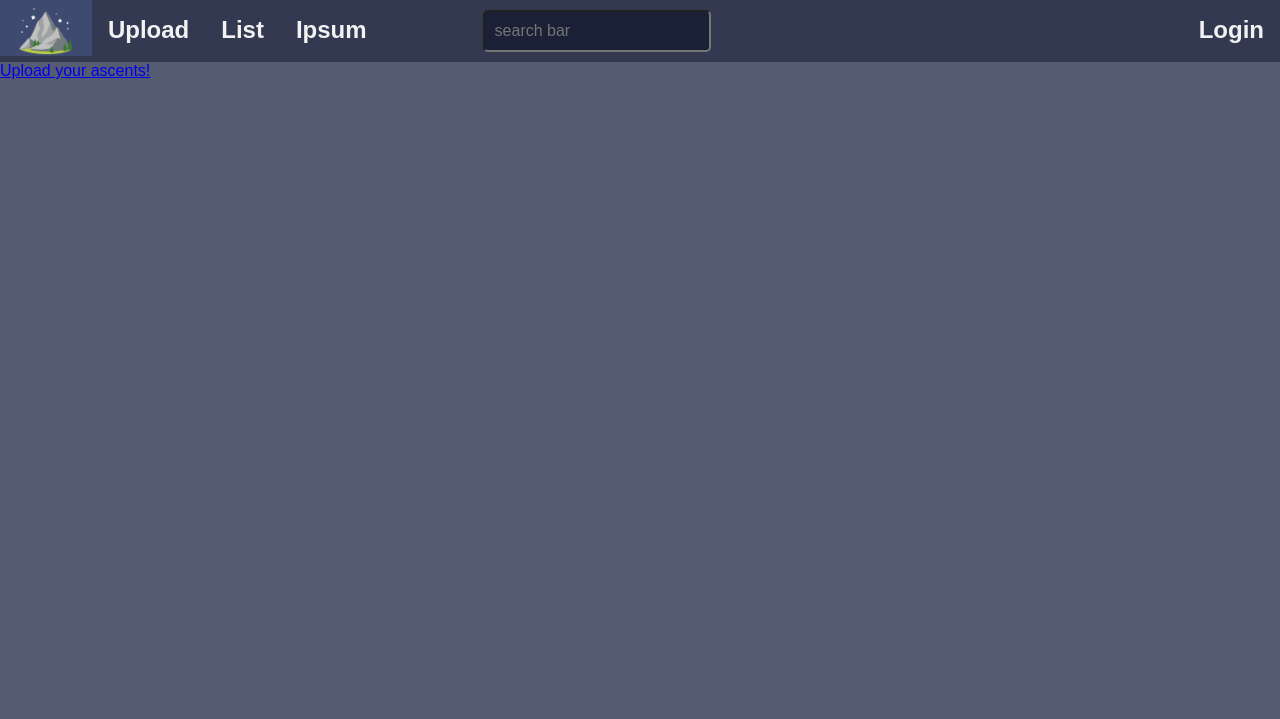
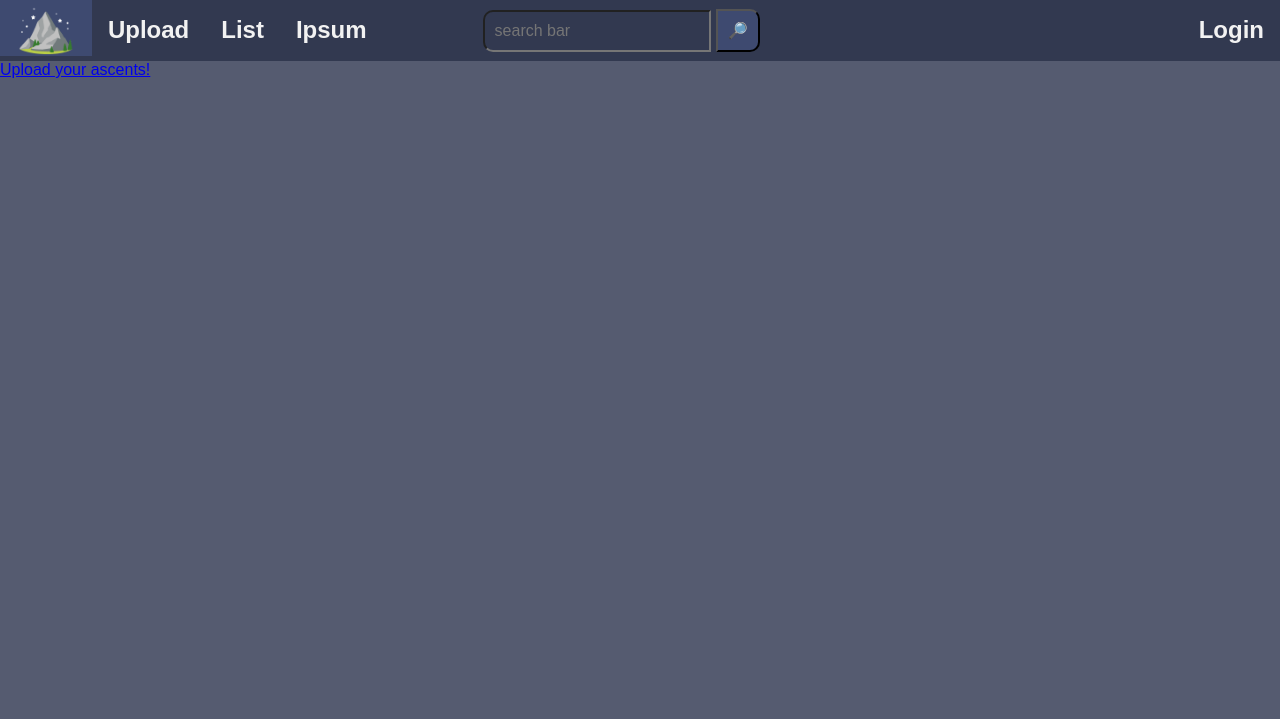
Before and after one commit to 0xZach/LogAscents, a Django app: page /logAscents/ in a window 1280 px wide. Shown: the top 719 px of the page. Run offline with Django 5.2, Linux system fonts and the light colour scheme; parts of the project's set-up code (start-up, migrations or seed data) failed here and were passed over; some libraries are stand-ins or nearby versions.

Commit message:
added back-end part of search-bar

```diff
--- a/ascents/static/ascents/styles.css
+++ b/ascents/static/ascents/styles.css
@@ -49,14 +49,22 @@ a.right {
 
 #search_bar {
   width: 16%;
-  margin: 10px;
+  margin-top: 10px;
+  margin-bottom: 9px;
   margin-left: 100px;
   padding: 10px;
-  vertical-align: middle;
   color:white;
   font-size: 1em;
-  background-color: #1a2137;
-  border-radius: 5px;
+  background-color: #323950;
+  border-top-left-radius: 10px 10px;
+  border-bottom-left-radius: 10px 10px;
+}
+#search_button{
+  font-size: 1em;
+  padding: 10px;
+  background-color: #3e4a70;
+  border-top-right-radius: 10px 10px;
+  border-bottom-right-radius: 10px 10px;
 }
 
 
--- a/ascents/templates/base.html
+++ b/ascents/templates/base.html
@@ -9,16 +9,24 @@
     <script src="{% static 'ascents/scripts.js' %}"></script>
   </head>
   <body>
+
     <div id="page-container">
+      <form method="POST">
+        {% csrf_token %}
+
         <div class="topnav">
           <a class="bigemoji active" href="{% url 'index' %}">⛰️</a>
-        <!--<a href="{% url 'index' %}">Home</a>-->
           <a href="{% url 'upload-ascent' %}">Upload</a>
           <a href="{% url 'list' %}">List</a>
           <a href="">Ipsum</a>
-        <input id="search_bar" type="text" placeholder="search bar">
+
+          <input id="search_bar" type="text" placeholder="search bar" name="search_query">
+          <input type="submit" id="search_button" value="🔎">
+
           <a class="right" href="">Login</a>
         </div>
+
+      </form>
 
       {% block content %}
 
@@ -26,6 +34,7 @@
 
       {% endblock %}
     </div>
+
     <footer id="footer"></footer>
   </body>
 
--- a/ascents/views.py
+++ b/ascents/views.py
@@ -1,4 +1,4 @@
-from django.shortcuts import render, get_object_or_404
+from django.shortcuts import render, get_object_or_404, redirect
 from django.http import HttpResponse
 from django.views import generic
 
@@ -8,20 +8,15 @@ from .forms import AscentForm
 
 
 def Index(request):
+    context={}
     template = "ascents/index.html"
-    context={}
-    return render(request,template,context)
 
-
-class AscentDetailsView(generic.DetailView):
-    model = Ascent
-    template_name = "ascents/ascent_details.html"
-
-
-class AscentDeleteView(generic.edit.DeleteView):
-    model = Ascent
-    success_url = "/logAscents/"
-    template_name = "ascents/delete_ascent.html"
+    if request.method == 'POST':
+        query = request.POST['search_query']
+        # context['query'] = query
+        return redirect("list/?query="+query) # TODO: This sounds like a very junky idea
+    else:
+        return render(request,template,context)
 
 
 def ascent_list(request):
@@ -55,3 +50,16 @@ def upload_ascent(request):
         'form':AscentForm(),
     }
     return render(request,'ascents/upload_ascent.html',context)
+
+
+
+
+class AscentDetailsView(generic.DetailView):
+    model = Ascent
+    template_name = "ascents/ascent_details.html"
+
+
+class AscentDeleteView(generic.edit.DeleteView):
+    model = Ascent
+    success_url = "/logAscents/"
+    template_name = "ascents/delete_ascent.html"
```
Lines whose indentation alone changed are shown as unchanged.
